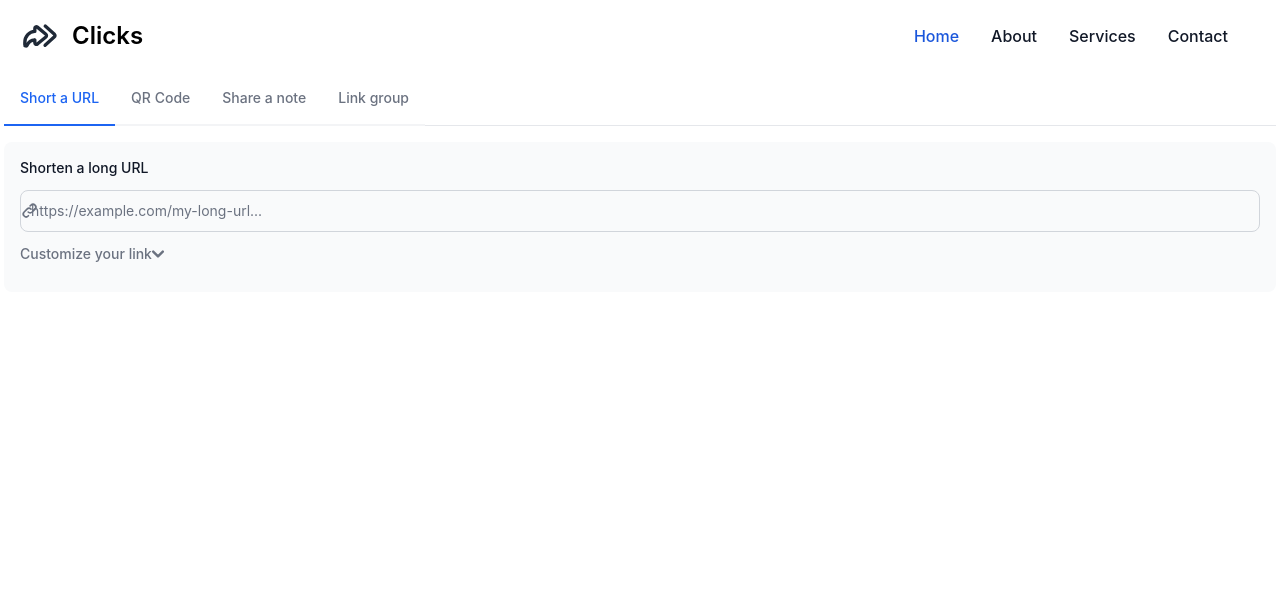
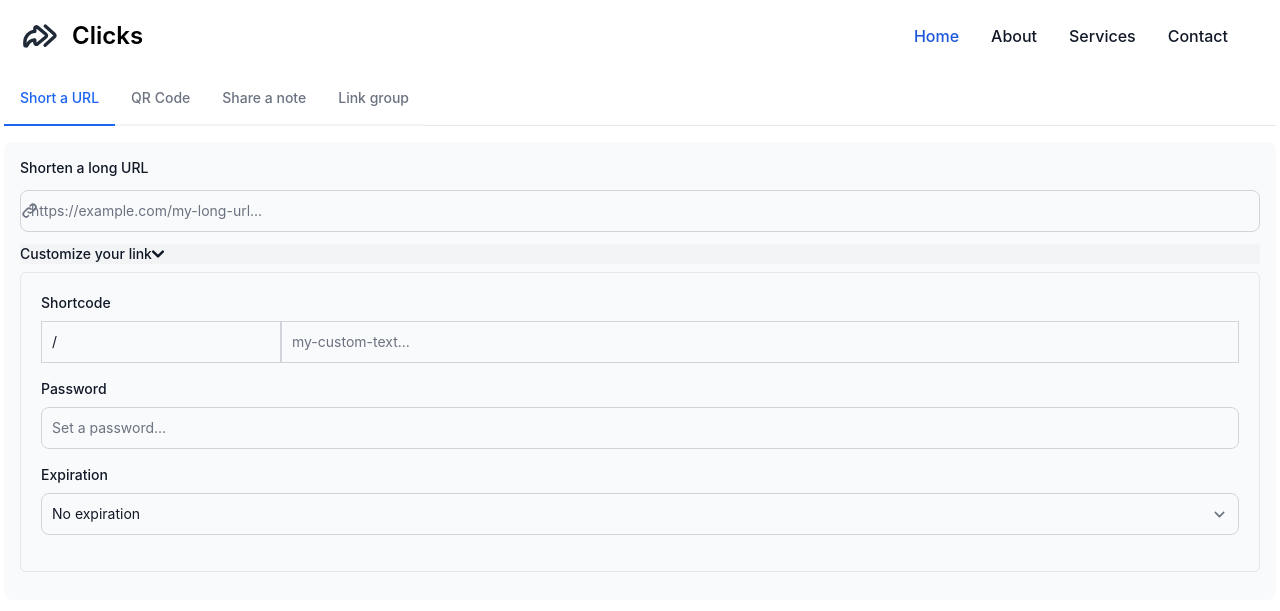
Before and after one commit to pedrazadixon/clicks, a CodeIgniter 4 app: the page made by app/Views/index.php in a window 1280 px wide. Shown: the top 611 px of the page. Run offline with PHP 8.4 and a stand-in for CodeIgniter, Linux system fonts and the light colour scheme; the template is opened without the code that fills it, so the values that code supplies are empty; some libraries are stand-ins or nearby versions.

Commit message:
add password protection and expiration options for links; update routes and views accordingly

```diff
--- a/app/Views/index.php
+++ b/app/Views/index.php
@@ -40,13 +40,14 @@
                     <path stroke="currentColor" stroke-linecap="round" stroke-linejoin="round" stroke-width="2" d="M13.213 9.787a3.391 3.391 0 0 0-4.795 0l-3.425 3.426a3.39 3.39 0 0 0 4.795 4.794l.321-.304m-.321-4.49a3.39 3.39 0 0 0 4.795 0l3.424-3.426a3.39 3.39 0 0 0-4.794-4.795l-1.028.961" />
                 </svg>
             </div>
-            <input type="url" name="url" value="<?= set_value('url') ?>" required placeholder="https://example.com/my-long-url..." class="bg-gray-50 border border-gray-300 text-gray-900 text-sm rounded-lg focus:ring-blue-500 focus:border-blue-500 block w-full ps-10 p-2.5  dark:bg-gray-700 dark:border-gray-600 dark:placeholder-gray-400 dark:text-white dark:focus:ring-blue-500 dark:focus:border-blue-500">
+            <input type="url" autocomplete="off" name="url" value="<?= set_value('url') ?>" required placeholder="https://example.com/my-long-url..." class="bg-gray-50 border border-gray-300 text-gray-900 text-sm rounded-lg focus:ring-blue-500 focus:border-blue-500 block w-full ps-10 p-2.5  dark:bg-gray-700 dark:border-gray-600 dark:placeholder-gray-400 dark:text-white dark:focus:ring-blue-500 dark:focus:border-blue-500">
         </div>
 
 
         <div data-accordion="collapse">
             <h2 id="accordion-collapse-heading-1">
                 <?php $expanded = ! empty(array_diff(array_keys(validation_errors()), ['url'])) ? 'true' : 'false'; ?>
+                <?php $expanded = 'true'; ?>
                 <button type="button" class="flex items-center w-full text-sm font-medium rtl:text-right text-gray-500 focus:ring-4 focus:ring-gray-200 dark:focus:ring-gray-800 dark:border-gray-700 dark:text-gray-300 hover:bg-gray-100 dark:hover:bg-gray-800 gap-3" data-accordion-target="#accordion-collapse-body-1" aria-expanded="<?= $expanded ?>" aria-controls="accordion-collapse-body-1">
                     <span>Customize your link</span>
                     <svg data-accordion-icon class="w-3 h-3 rotate-180 shrink-0" aria-hidden="true" xmlns="http://www.w3.org/2000/svg" fill="none" viewBox="0 0 10 6">
@@ -57,16 +58,60 @@
             <div id="accordion-collapse-body-1" class="hidden" aria-labelledby="accordion-collapse-heading-1">
                 <div class="p-5 mt-2 border rounded-md border-gray-200 dark:border-gray-700">
 
-                    <label for="email-address-icon" class="block mb-3 text-sm font-medium text-gray-900 dark:text-white">
+                    <label class="block mb-2 text-sm font-medium text-gray-900 dark:text-white">
                         Shortcode
                     </label>
-                    <div class="relative mb-3">
-                        <div class="absolute inset-y-0 start-0 flex items-center ps-3.5 pointer-events-none">
-                            <svg class="w-5 h-5 text-gray-500 dark:text-gray-400" aria-hidden="true" xmlns="http://www.w3.org/2000/svg" width="24" height="24" fill="none" viewBox="0 0 24 24">
-                                <path stroke="currentColor" stroke-linecap="round" stroke-linejoin="round" stroke-width="2" d="m14.304 4.844 2.852 2.852M7 7H4a1 1 0 0 0-1 1v10a1 1 0 0 0 1 1h11a1 1 0 0 0 1-1v-4.5m2.409-9.91a2.017 2.017 0 0 1 0 2.853l-6.844 6.844L8 14l.713-3.565 6.844-6.844a2.015 2.015 0 0 1 2.852 0Z" />
-                            </svg>
+                    <div class="relative mb-4">
+                        <div class="flex">
+                            <?php $shortcode_prefix = strlen(base_url()) - 2 ?>
+                            <input type="text" value="<?= base_url() ?>" style="width: <?= $shortcode_prefix ?>ch;" class="bg-gray-50 border border-gray-300 text-gray-900 text-sm rounded-s-lg focus:ring-blue-500 focus:border-blue-500 block p-2.5 dark:bg-gray-700 dark:border-gray-600 dark:placeholder-gray-400 dark:text-gray-400 dark:focus:ring-blue-500 dark:focus:border-blue-500" disabled />
+                            <input type="text" autocomplete="off" name="shortcode" value="<?= set_value('shortcode') ?>" placeholder="my-custom-text..." minlength="4" maxlength="50" class="bg-gray-50 border border-gray-300 text-gray-900 text-sm rounded-e-lg focus:ring-blue-500 focus:border-blue-500 block w-full ps-2 p-2.5  dark:bg-gray-700 dark:border-gray-600 dark:placeholder-gray-400 dark:text-white dark:focus:ring-blue-500 dark:focus:border-blue-500" />
                         </div>
-                        <input type="text" name="shortcode" value="<?= set_value('shortcode') ?>" placeholder="my-custom-text" minlength="4" maxlength="50" class="bg-gray-50 border border-gray-300 text-gray-900 text-sm rounded-lg focus:ring-blue-500 focus:border-blue-500 block w-full ps-10 p-2.5  dark:bg-gray-700 dark:border-gray-600 dark:placeholder-gray-400 dark:text-white dark:focus:ring-blue-500 dark:focus:border-blue-500" />
+                    </div>
+
+                    <label class="block mb-2 text-sm font-medium text-gray-900 dark:text-white">
+                        Password
+                    </label>
+                    <div class="relative mb-4">
+                        <div class="flex">
+                            <input type="password" name="password" value="<?= set_value('password') ?>" placeholder="Set a password..." minlength="4" class="bg-gray-50 border border-gray-300 text-gray-900 text-sm rounded-lg focus:ring-blue-500 focus:border-blue-500 block w-full ps-2 p-2.5  dark:bg-gray-700 dark:border-gray-600 dark:placeholder-gray-400 dark:text-white dark:focus:ring-blue-500 dark:focus:border-blue-500" />
+                        </div>
+                    </div>
+
+                    <label class="block mb-2 text-sm font-medium text-gray-900 dark:text-white">
+                        Expiration
+                    </label>
+                    <div class="relative mb-4">
+                        <div class="flex">
+                            <select name="expiration-type" id="expiration-type" class="bg-gray-50 border border-gray-300 text-gray-900 text-sm rounded-lg focus:ring-blue-500 focus:border-blue-500 block w-full p-2.5 dark:bg-gray-700 dark:border-gray-600 dark:placeholder-gray-400 dark:text-white dark:focus:ring-blue-500 dark:focus:border-blue-500">
+                                <option value="" selected>No expiration</option>
+                                <option value="time" <?= set_value('expiration-type') == 'time' ? 'selected' : '' ?>>Time</option>
+                                <option value="visits" <?= set_value('expiration-type') == 'visits' ? 'selected' : '' ?>>Visits</option>
+                            </select>
+                        </div>
+
+                        <div class="hidden flex mt-2 max-w-sm gap-2" id="expiration-time">
+                            <select name="expiration-time" class="bg-gray-50 border border-gray-300 text-gray-900 text-sm rounded-lg focus:ring-blue-500 focus:border-blue-500 block w-full p-2.5 dark:bg-gray-700 dark:border-gray-600 dark:placeholder-gray-400 dark:text-white dark:focus:ring-blue-500 dark:focus:border-blue-500">
+                                <?php foreach ([1, 2, 3, 4, 5, 6, 7, 8, 9, 10, 12, 24, 48, 72] as $value): ?>
+                                    <option value="<?= $value ?>" <?= set_value('expiration-time') == $value ? 'selected' : '' ?>><?= $value ?></option>
+                                <?php endforeach ?>
+                            </select>
+
+                            <select name="expiration-unit" class="bg-gray-50 border border-gray-300 text-gray-900 text-sm rounded-lg focus:ring-blue-500 focus:border-blue-500 block w-full p-2.5 dark:bg-gray-700 dark:border-gray-600 dark:placeholder-gray-400 dark:text-white dark:focus:ring-blue-500 dark:focus:border-blue-500">
+                                <option value="minutes" <?= set_value('expiration-unit') == 'minutes' ? 'selected' : '' ?>>Minutes</option>
+                                <option value="hours" <?= set_value('expiration-unit') == 'hours' ? 'selected' : '' ?>>Hours</option>
+                                <option value="days" <?= set_value('expiration-unit') == 'days' || empty(set_value('expiration-unit')) ? 'selected' : '' ?>>Days</option>
+                                <option value="weeks" <?= set_value('expiration-unit') == 'weeks' ? 'selected' : '' ?>>Weeks</option>
+                                <option value="months" <?= set_value('expiration-unit') == 'months' ? 'selected' : '' ?>>Months</option>
+                            </select>
+
+                        </div>
+
+                        <div class="hidden flex mt-2 max-w-sm gap-2" id="expiration-visits">
+                            <input type="number" name="expiration-visits" min="1" value="<?= empty(set_value('expiration-visits')) ? 3 : set_value('expiration-visits') ?>" class="bg-gray-50 border border-gray-300 text-gray-900 text-sm w-full rounded-lg focus:ring-blue-500 focus:border-blue-500 block p-2.5 dark:bg-gray-700 dark:border-gray-600 dark:placeholder-gray-400 dark:text-white dark:focus:ring-blue-500 dark:focus:border-blue-500" />
+                            <input type="text" value="visits" disabled class="bg-gray-50 border border-gray-300 text-gray-900 text-sm w-full rounded-lg focus:ring-blue-500 focus:border-blue-500 block p-2.5  dark:bg-gray-700 dark:border-gray-600 dark:placeholder-gray-400 dark:text-gray-400 dark:focus:ring-blue-500 dark:focus:border-blue-500" />
+                        </div>
+
                     </div>
 
                 </div>
@@ -162,3 +207,29 @@
 </div>
 
 <?= $this->endSection() ?>
+
+
+
+<?= $this->section('before_close_body') ?>
+
+<script>
+    const expirationHandler = () => {
+        document.getElementById("expiration-time").classList.add("hidden");
+        document.getElementById("expiration-visits").classList.add("hidden");
+
+        if (document.getElementById("expiration-type").value == "time")
+            document.getElementById("expiration-time").classList.remove("hidden");
+
+        if (document.getElementById("expiration-type").value == "visits")
+            document.getElementById("expiration-visits").classList.remove("hidden");
+
+    }
+
+    document.getElementById("expiration-type").addEventListener("change", () => {
+        expirationHandler();
+    });
+
+    expirationHandler();
+</script>
+
+<?= $this->endSection() ?>
```
Also changed, not shown: app/Config/Routes.php (+8 -0 lines), app/Controllers/Home.php (+56 -6 lines), app/Database/Migrations/2025-03-31-223603_AddLinksTableMigration.php (+10 -3 lines), app/Models/LinksModel.php (added, +46 -0 lines), app/Views/protected.php (added, +23 -0 lines).
